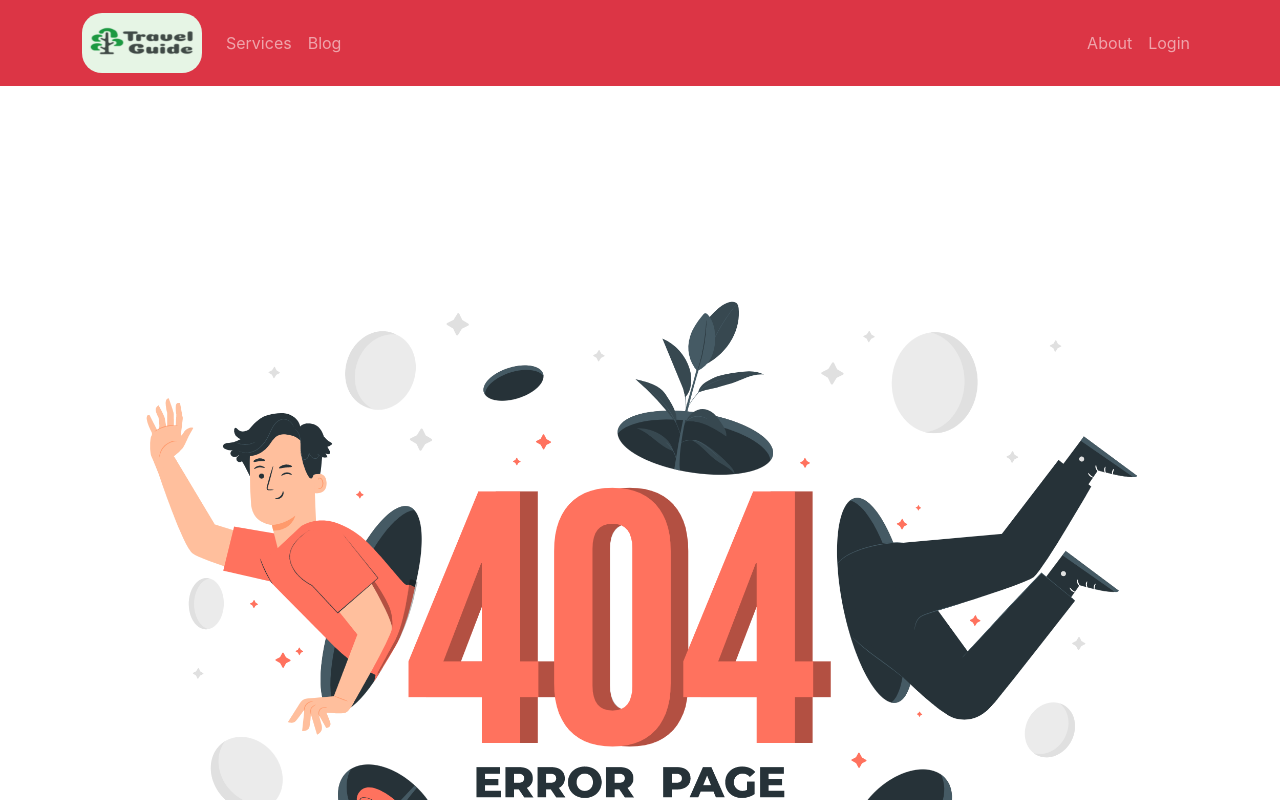
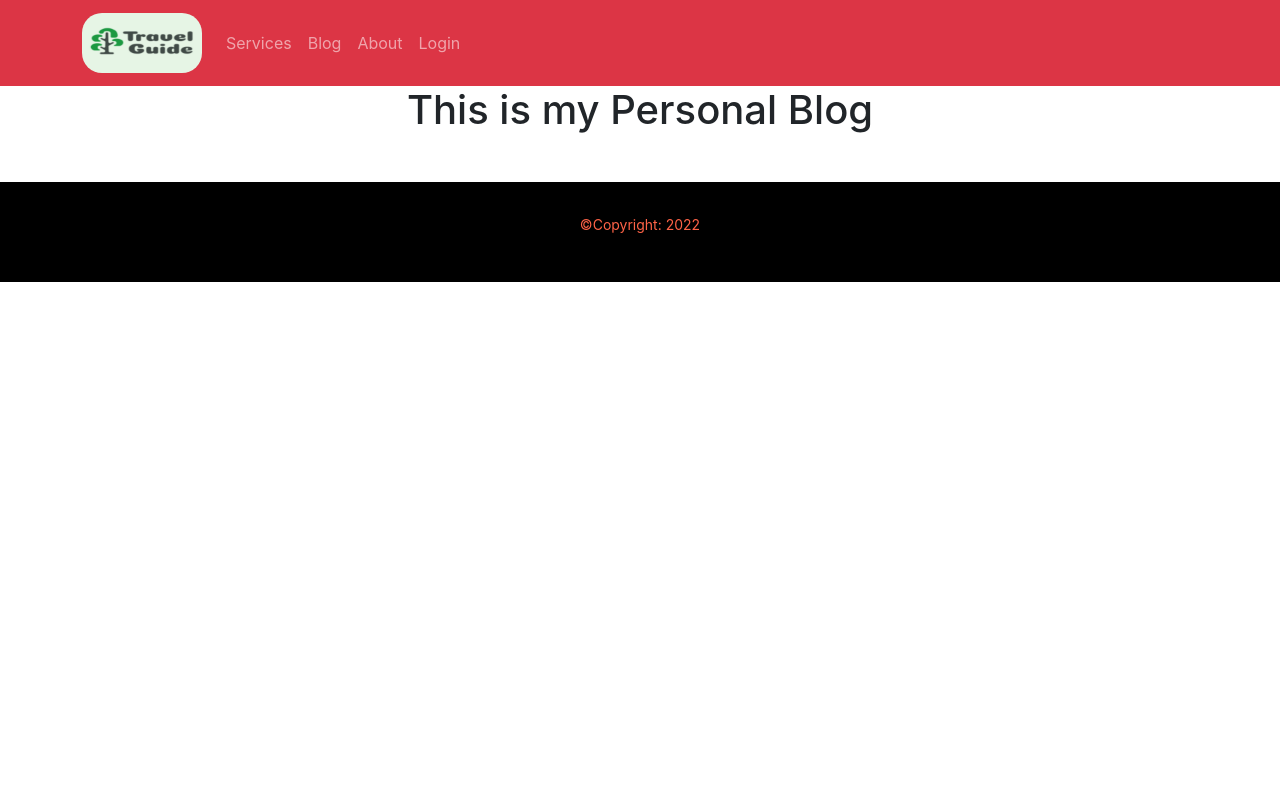
Before and after one commit to Thowhid31/independent-service-assignment-10, a React (Create React App) app: page /blog in a window 1280 px wide. Shown: the top 800 px of the page. Built offline with nearby package versions, Linux system fonts and the light colour scheme; no server answers.

Commit message:
added update navbar

```diff
--- a/src/App.js
+++ b/src/App.js
@@ -1,6 +1,7 @@
 import { Route, Routes } from 'react-router-dom';
 import './App.css';
 import About from './Pages/About/About';
+import Blog from './Pages/Blog/Blog';
 import Checkout from './Pages/Checkout/Checkout';
 import Home from './Pages/Home/Home/Home';
 import Login from './Pages/Login/Login/Login';
@@ -24,6 +25,7 @@ function App() {
             <Checkout></Checkout>
           </RequireAuth>
         }></Route>
+        <Route path='/blog' element={<Blog></Blog>}></Route>
         <Route path='/about' element={<About></About>}></Route>
         <Route path='/login' element={<Login></Login>}></Route>
         <Route path='/signup' element={<Signup></Signup>}></Route>
--- /dev/null
+++ b/src/Pages/Blog/Blog.js
@@ -0,0 +1,11 @@
+import React from 'react';
+
+const Blog = () => {
+    return (
+        <div>
+            <h1>This is my Personal Blog</h1>
+        </div>
+    );
+};
+
+export default Blog;
--- a/src/Pages/MyServiceDetail/MyServiceDetail.js
+++ b/src/Pages/MyServiceDetail/MyServiceDetail.js
@@ -5,11 +5,13 @@ import './MyServiceDetail.css'
 const MyServiceDetail = () => {
     const {serviceId} = useParams()
     return (
-        <div>
+        <div className='container'>
             <h1>My service: {serviceId}</h1>
             <div>
+
+
             <Link to='/checkout'>
-                <button className='btn btn-primary check-btn'>Checkout Book</button>
+                <button className='btn btn-primary check-btn'>Confirm Book</button>
             </Link>
             </div>
         </div>
--- a/src/Pages/SharedPages/Header/Header.js
+++ b/src/Pages/SharedPages/Header/Header.js
@@ -9,7 +9,7 @@ import auth from '../../../firebase.init';
 import { signOut } from 'firebase/auth';
 
 const Header = () => {
-  const [user] =useAuthState(auth);
+  const [user] = useAuthState(auth);
   const handleSinout = () => {
     signOut(auth)
   }
@@ -22,15 +22,11 @@ const Header = () => {
           <Navbar.Brand className='nav-img' as={Link} to="/"><img src={navImage} alt="" /></Navbar.Brand>
           <Navbar.Toggle aria-controls="responsive-navbar-nav" />
           <Navbar.Collapse id="responsive-navbar-nav">
-    <Nav className="me-auto">
+            <Nav>
               <Nav.Link href="home#services">Services</Nav.Link>
-      <Nav.Link href="home#blog">Blog</Nav.Link>
-      {/* <Nav.Link href="/checkout">Checkout</Nav.Link> */}
-
-    </Nav>
-    <Nav>
+              <Nav.Link as={Link} to="/blog">Blog</Nav.Link>
               <Nav.Link as={Link} to="/about">About</Nav.Link>
-      { user? <button className='btn btn-link text-white text-decoration-none' onClick={handleSinout}>Sign Out</button> :
+              {user ? <button className='btn btn-link text-white text-decoration-none' onClick={handleSinout}>Sign Out</button> :
                 <Nav.Link as={Link} to="/login">
                   Login
                 </Nav.Link>}
```
Also changed, not shown: src/Pages/Blog/Blog.css (added). Lines whose indentation alone changed are shown as unchanged.
